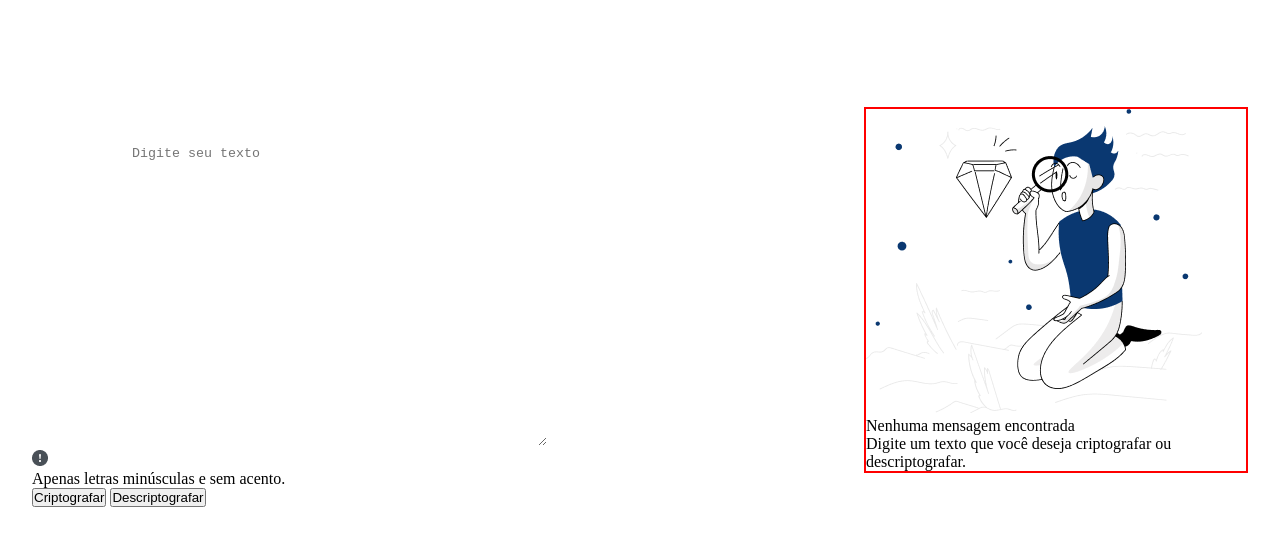
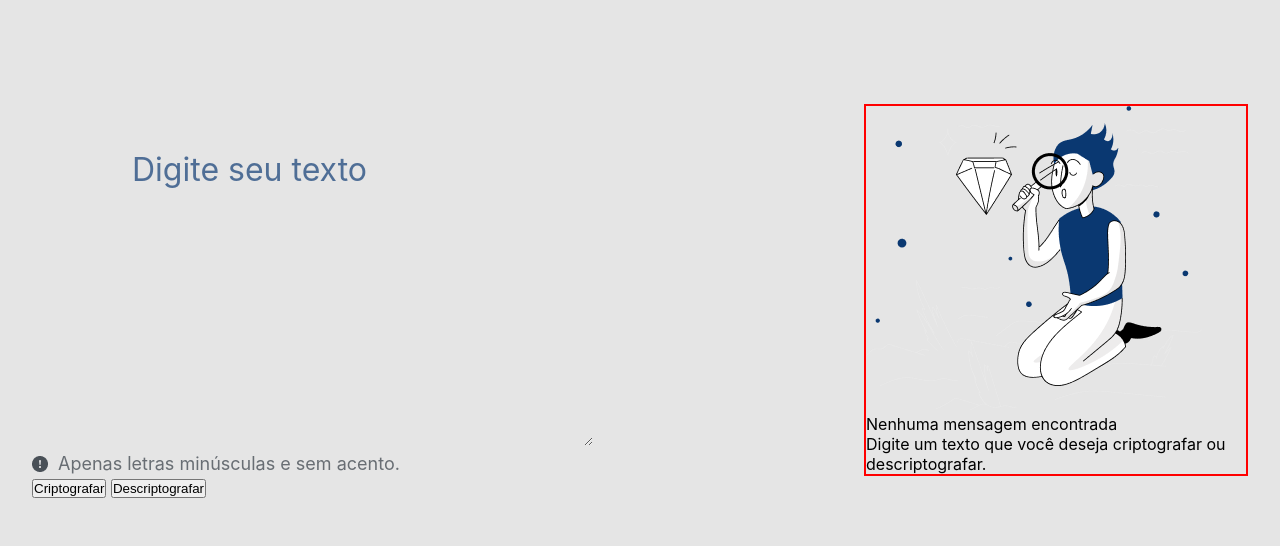
Before and after one commit to willianbatist/challengeOne-Text-Decoder, a plain HTML site: page index.html in a window 1280 px wide. Shown: the part 110-656 px from the top of the page. Drawn offline with Linux system fonts and the light colour scheme.

Commit message:
style: alert text

```diff
--- a/index.css
+++ b/index.css
@@ -8,6 +8,8 @@ body {
   display: flex;
   justify-content: space-around;
   align-items: center;
+  background: #E5E5E5;
+  font-family: 'Inter', sans-serif;
 }
 
 textarea:focus, input:focus, select:focus {
@@ -31,9 +33,40 @@ textarea {
   margin-top: 168px;
   margin-left: 100px;
   height: 300px;
+  background: #E5E5E5;
+  width: 60%;
+
+  font-family: 'Inter', sans-serif;
+  font-style: normal;
+  font-weight: 400;
+  font-size: 32px;
+  line-height: 150%;
+  color: #0A3871;
 }
 
+textarea::placeholder {
+  color: #0a3871af;
+}
 
+.container-alert {
+  display: flex;
+  align-items: center;
+}
+.container-alert p {
+  font-family: 'Inter', sans-serif;
+  font-style: normal;
+  font-weight: 400;
+  font-size: 18px;
+  line-height: 150%;
+  color: #495057;
+  opacity: 0.8;
+  margin-left: 10px;
+}
+
+.container-alert img {
+  width: 16px;
+  height: 16px;
+}
 
 .container-view-text {
   border: 2px solid red;
--- a/index.html
+++ b/index.html
@@ -12,8 +12,10 @@
     <img class="logo-a" src="a.png" alt="Logo do site, é a letra A">
     <textarea placeholder="Digite seu texto" id="w3review" name="w3review" rows="4" cols="50"></textarea>
     <div>
-      <img src="alert.png" alt="icone de alerta">
-      <p>Apenas letras minúsculas e sem acento.</p>
+      <div class="container-alert">
+        <img src="alert.png" alt="icone de alerta">
+        <p>Apenas letras minúsculas e sem acento.</p>
+      </div>
       <div>
         <button type="button">Criptografar</button>
         <button type="button">Descriptografar</button>
```
